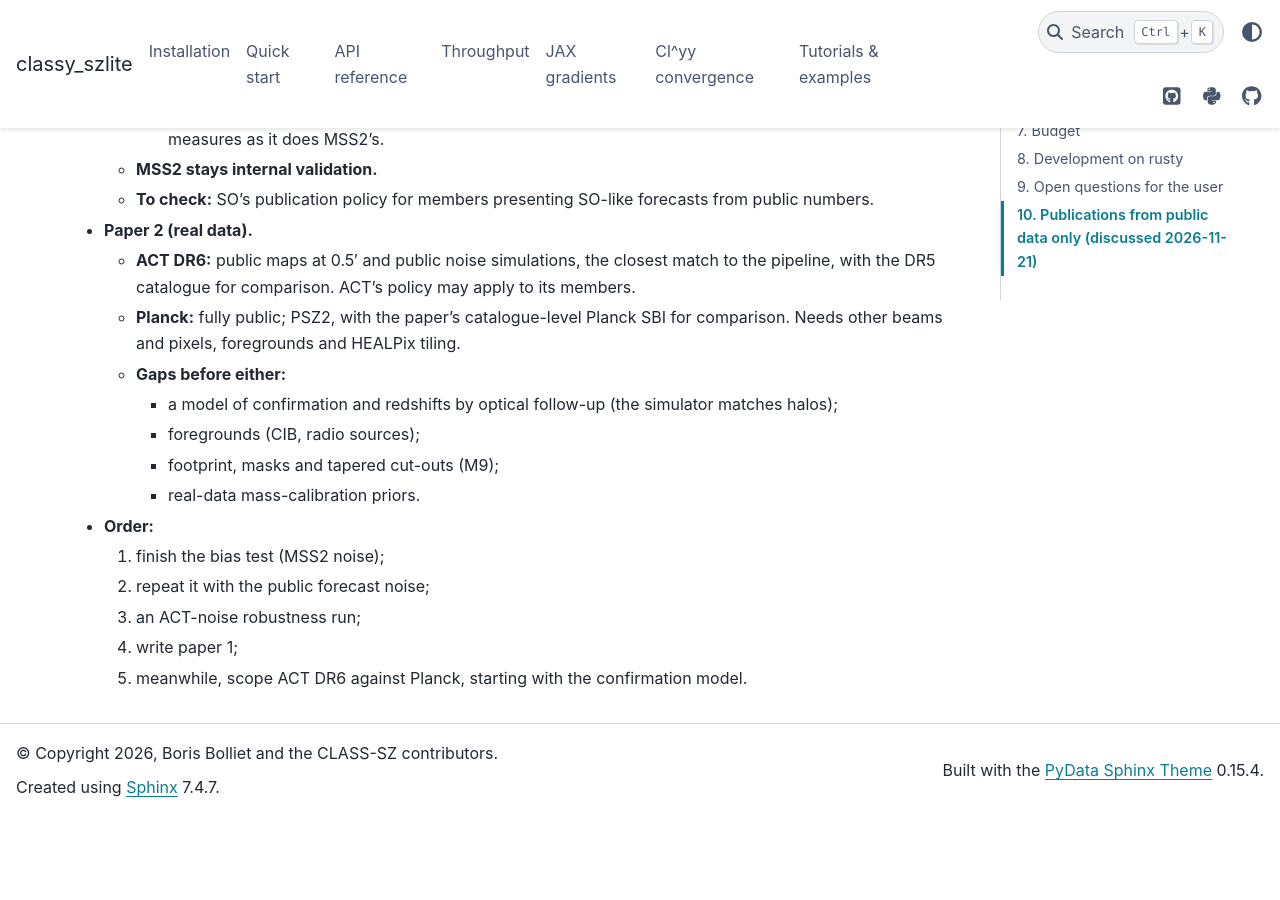
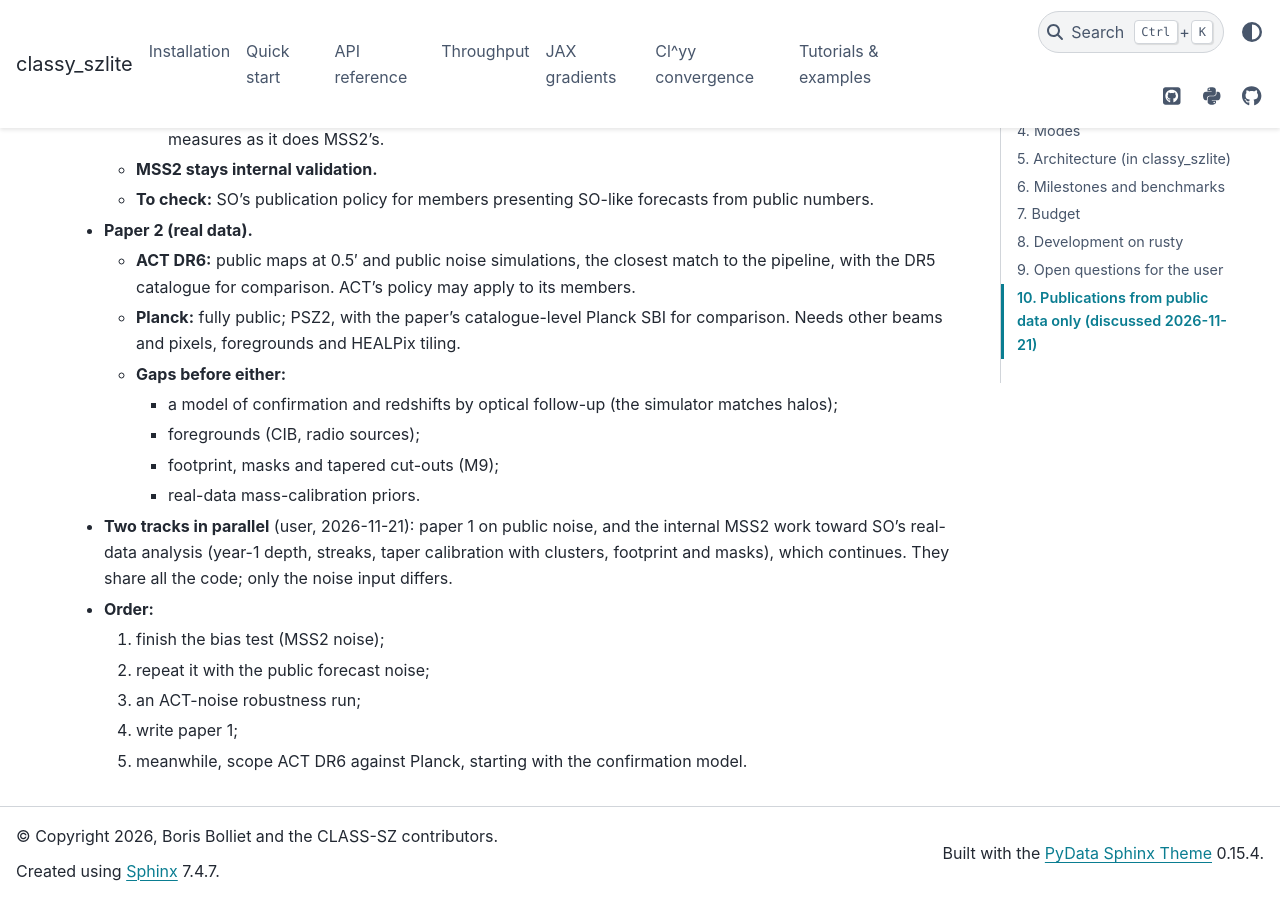
Before and after one commit to CLASS-SZ/classy_szlite, a Sphinx documentation site: the page built from docs/mapsim/PLAN.md, in a window 1280 px wide and 900 px high, scrolled down 16522 px. Built offline with Sphinx 7.4.7 and the PyData theme 0.15.4, drawn with Linux system fonts in a browser that asks for light colours; before the commit the page ends 17339 px from its top, so only the background shows below that.

Commit message:
mapsim: PLAN: paper 1 and the internal MSS2 track run in parallel
Co-Authored-By: Claude Opus 5.5 <noreply@anthropic.com>
Claude-Session: https://claude.ai/code/session_01LKS4L5UW7SKf5qQ2WAJ8ew

```diff
--- a/docs/mapsim/PLAN.md
+++ b/docs/mapsim/PLAN.md
@@ -392,6 +392,7 @@ Environment and data:
     - foregrounds (CIB, radio sources);
     - footprint, masks and tapered cut-outs (M9);
     - real-data mass-calibration priors.
+- **Two tracks in parallel** (user, 2026-11-21): paper 1 on public noise, and the internal MSS2 work toward SO's real-data analysis (year-1 depth, streaks, taper calibration with clusters, footprint and masks), which continues. They share all the code; only the noise input differs.
 - **Order:**
   1. finish the bias test (MSS2 noise);
   2. repeat it with the public forecast noise;
```
